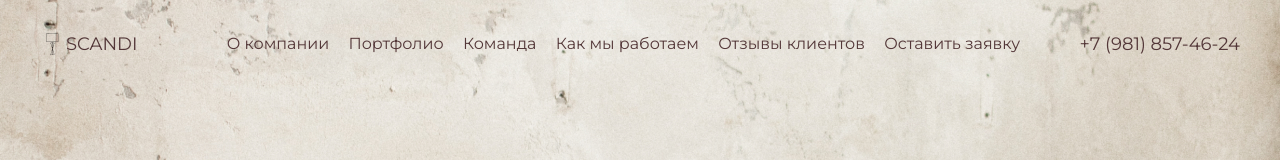
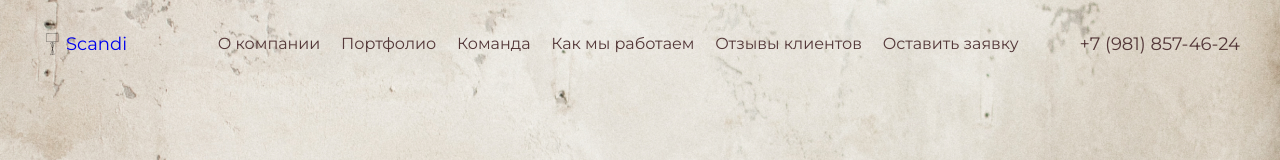
Before and after one commit to arsen056/scandi, a plain HTML site: page index.html in a window 1280 px wide. Shown: the top 160 px of the page. Drawn offline with nearby package versions, Linux system fonts and the light colour scheme; files whose address does not match are found by name.

Commit message:
fix logo color error

```diff
--- a/index.html
+++ b/index.html
@@ -16,12 +16,10 @@
     <header class="header" id="header">
         <div class="container">
             <nav class="nav" id="nav">
-                <a href="#header" class="nav-logo-box">
-                    <div class="logo">
-                        <img src="img/logo.png" alt=""><span>Scandi</span>
-                    </div>
+                <a href="#header" class="logo">
+                    <img src="img/logo.png" alt="">
+                    <span>Scandi</span>
                 </a>
-
                 <a href="#about-us" class="nav-link">О компании</a>
                 <a href="#our-work" class="nav-link">Портфолио</a>
                 <a href="#team" class="nav-link">Команда</a>
```
